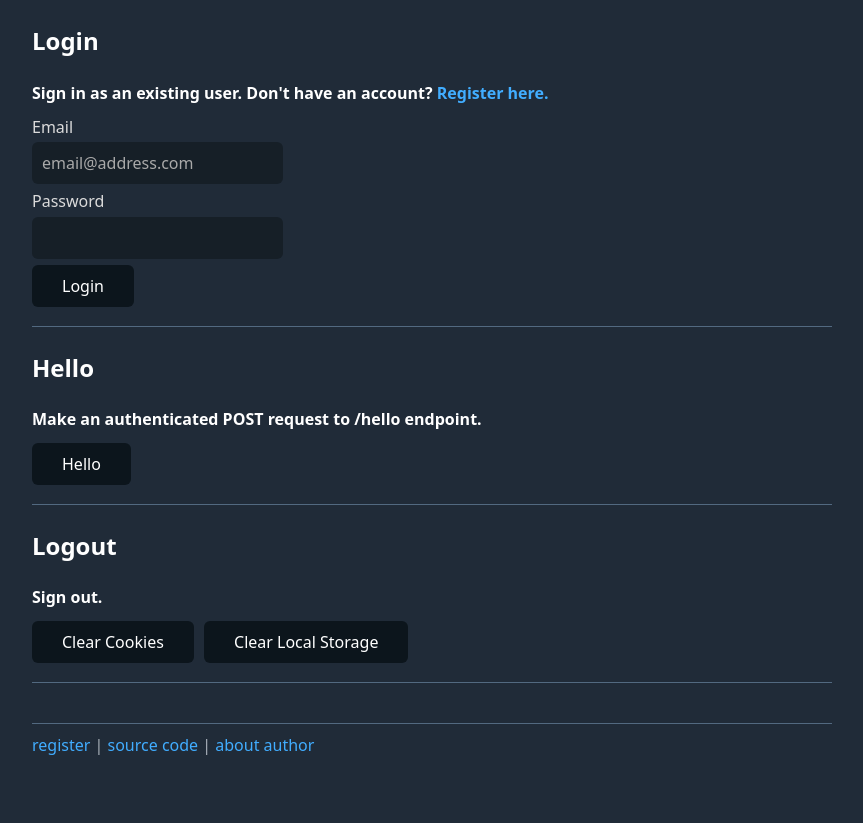
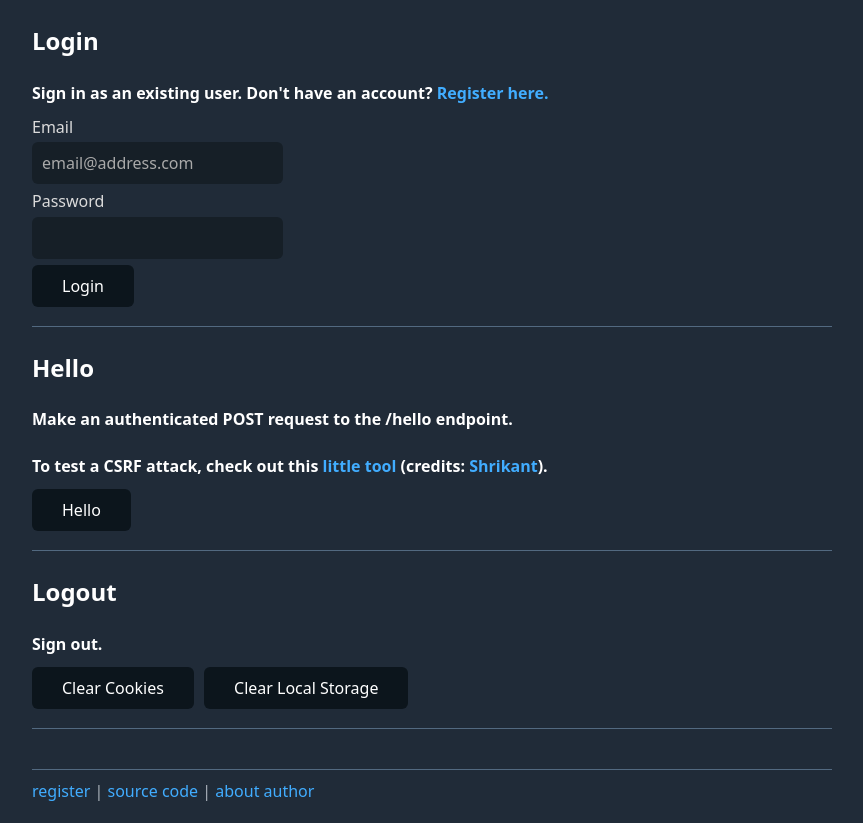
Before and after one commit to ngshiheng/worker-auth, a website: page src/templates/index.html in a window 1280 px wide. Shown: the whole page, without its empty margins (208-1071 px from the left). Before the commit the page ends 800 px from the top, so only its background shows below. Drawn offline with nearby package versions, Linux system fonts and the light colour scheme.

Commit message:
style: recommend using Shrikant little tool to demo CSRF attack

```diff
--- a/src/templates/index.html
+++ b/src/templates/index.html
@@ -84,7 +84,17 @@
             <hr />
             <div>
                 <h2>Hello</h2>
-                <h4>Make an authenticated POST request to /hello endpoint.</h4>
+                <h4>
+                    Make an authenticated POST request to the /hello endpoint.
+                </h4>
+                <h4>
+                    To test a CSRF attack, check out this
+                    <a
+                        href="https://littletools.app/form?eyJtZXRob2QiOiJQT1NUIiwiYWN0aW9uIjoiaHR0cHM6Ly93b3JrZXItYXV0aC5qZXJyeW5zaC53b3JrZXJzLmRldi9oZWxsbyIsImZpZWxkcyI6W119"
+                    >
+                        little tool </a
+                    >(credits: <a href="https://sharats.me/">Shrikant</a>).
+                </h4>
                 <button
                     hx-post="/hello"
                     hx-target="#hello"
```
